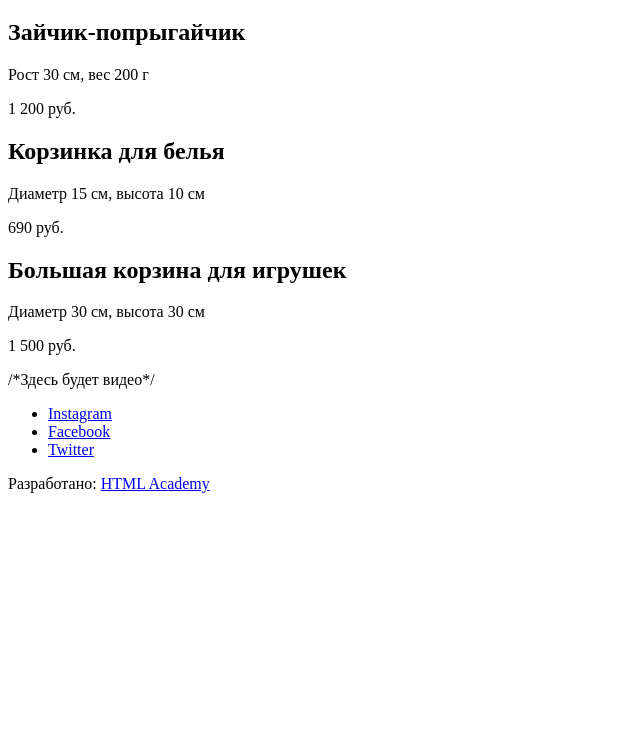
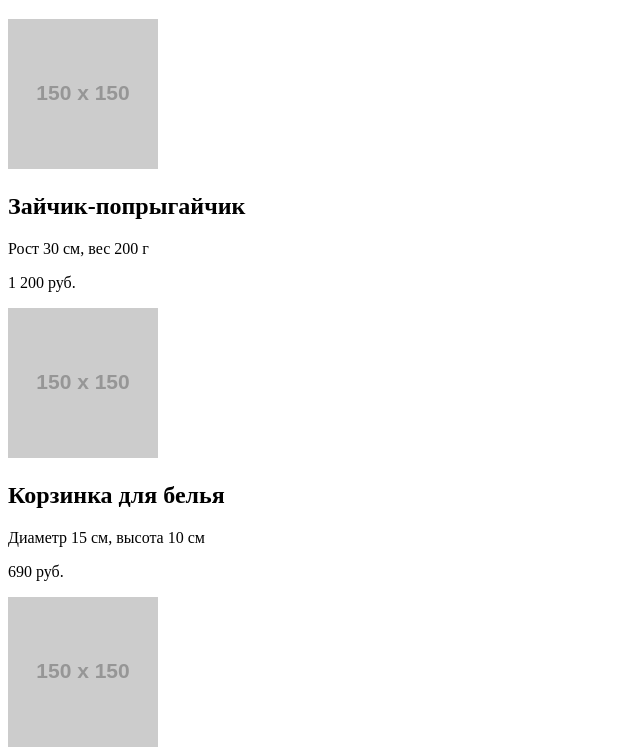
Before and after one commit to AlishaRich/1107511-mishka-20, a plain HTML site: page source/catalog.html in a window 1280 px wide. Shown: the part 196-952 px from the top of the page, without its empty margins (0-640 px from the left). Before the commit the page ends 800 px from the top, so only its background shows below. Drawn offline with Linux system fonts and the light colour scheme; placeholder pictures from the web are drawn by us.

Commit message:
Внесены изменения в разметку

```diff
--- a/source/catalog.html
+++ b/source/catalog.html
@@ -21,16 +21,19 @@
             <h1>Каталог товаров</h1>
             <section class="cards">
                 <div class="card--rabbit">
+                    <img src="https://via.placeholder.com/150x150" alt="Мягкая игрушка Зайчик">
                     <h2 class="card__title">Зайчик-попрыгайчик</h2>
                     <p class="card__text">Рост 30 см, вес 200 г</p>
                     <p class="card__price">1 200 руб.</p>
                 </div>
                 <div class="card--basket">
+                    <img src="https://via.placeholder.com/150x150" alt="Вязаная корзинка для белья">
                     <h2 class="card__title">Корзинка для белья</h2>
                     <p class="card__text">Диаметр 15 см, высота 10 см</p>
                     <p class="card__price">690 руб.</p>
                 </div>
                 <div class="card--big-basket">
+                    <img src="https://via.placeholder.com/150x150" alt="Вязаная корзинка для игрушек">
                     <h2 class="card__title">Большая корзина для игрушек</h2>
                     <p class="card__text">Диаметр 30 см, высота 30 см</p>
                     <p class="card__price">1 500 руб.</p>
```
Also changed, not shown: source/index.html (+1 -0 lines).
